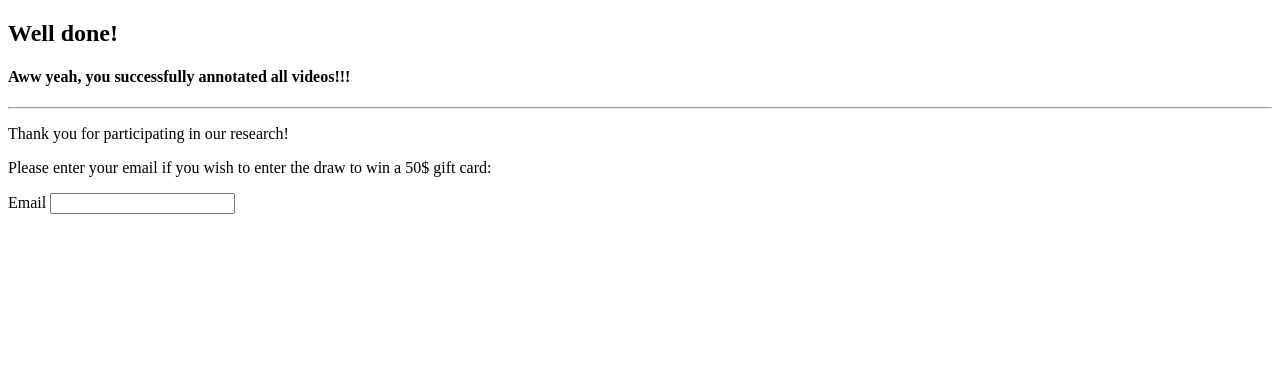
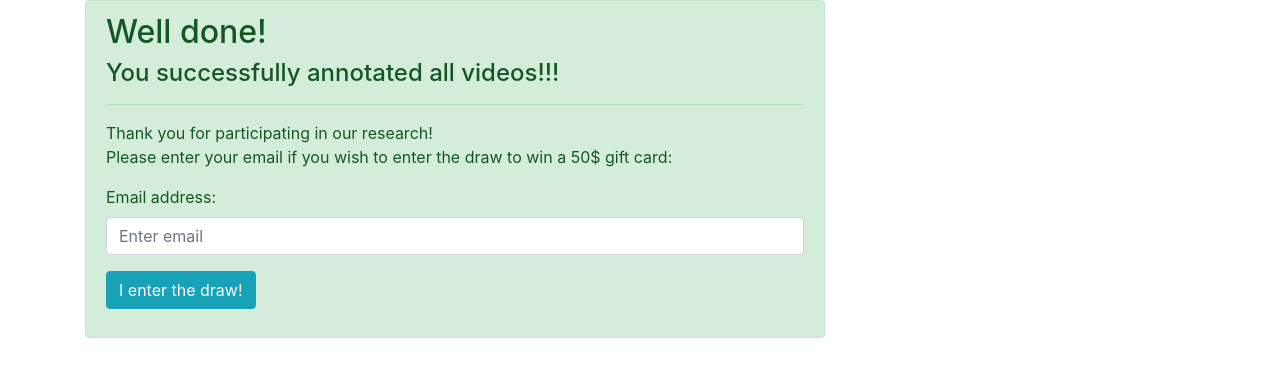
Before and after one commit to rjavadi/interface, a Flask app: template templates/thankyou.html in a window 1280 px wide. Shown: the top 377 px of the page. Run offline with Flask 2, Linux system fonts and the light colour scheme; the template is opened without the code that fills it, so the values that code supplies are empty; some libraries are stand-ins or nearby versions.

Commit message:
Added draw form.

```diff
--- a/app.py
+++ b/app.py
@@ -122,6 +122,8 @@
         return render_template('index.html', video=vid)
 
     vid = utils.get_random_video(user.culture, user.get_annotated_videos())
+    if vid == "FINISHED":
+        return render_template('thankyou.html')
     return render_template('index.html', video=vid)
 
 
@@ -144,7 +146,7 @@
         db.session.add(draw)
         db.session.commit()
         # TODO: return this page with a message that shows the user has entered email successfully.
-
+        return render_template('thankyou.html', message="You have successfully submitted your email!")
 
 if __name__ == '__main__':
     app.debug = True
--- a/templates/thankyou.html
+++ b/templates/thankyou.html
@@ -3,27 +3,36 @@
 <head>
     <meta charset="UTF-8">
     <title>Thank You!!</title>
+    <link rel="stylesheet" href="https://maxcdn.bootstrapcdn.com/bootstrap/4.0.0/css/bootstrap.min.css"
+          integrity="sha384-Gn5384xqQ1aoWXA+058RXPxPg6fy4IWvTNh0E263XmFcJlSAwiGgFAW/dAiS6JXm" crossorigin="anonymous">
+    <script src="https://maxcdn.bootstrapcdn.com/bootstrap/4.0.0/js/bootstrap.min.js"
+            integrity="sha384-JZR6Spejh4U02d8jOt6vLEHfe/JQGiRRSQQxSfFWpi1MquVdAyjUar5+76PVCmYl"
+            crossorigin="anonymous"></script>
 
 </head>
 <body>
 
 
-<div class="alert alert-success" role="alert">
+<div class="container">
+    <div class="alert alert-success col-lg-8" role="alert">
         <h2 class="alert-heading">Well done!</h2>
-    <h4>Aww yeah, you successfully annotated all videos!!! </h4>
+        <h4>You successfully annotated all videos!!! </h4>
         <hr>
         <p class="mb-0">Thank you for participating in our research! </p>
         <p> Please enter your email if you wish to enter the draw to win a 50$ gift card:</p>
 
-    <form action="{{ url_for('enter_draw')}}" method="POST">
+        <form action="{{ url_for('enter_draw') }}" method="POST">
+            <div class="form-group form-group-sm">
+                <label for="email">Email address:</label>
+                <input type="email" class="form-control" name="email" placeholder="Enter email" id="email">
+            </div>
             <div class="form-group">
-            <label for="email">Email</label>
-            <input type="email" form-control name="email"
-                   id="email" required>
+                <input type="submit" value="I enter the draw!" class="btn btn-info"/>
+            </div>
+        </form>
+        {{ message }}
 
     </div>
-    </form>
-
 </div>
 </body>
 </html>
```
Also changed, not shown: utils.py (+9 -2 lines), 5 other files. Lines whose indentation alone changed are shown as unchanged.
